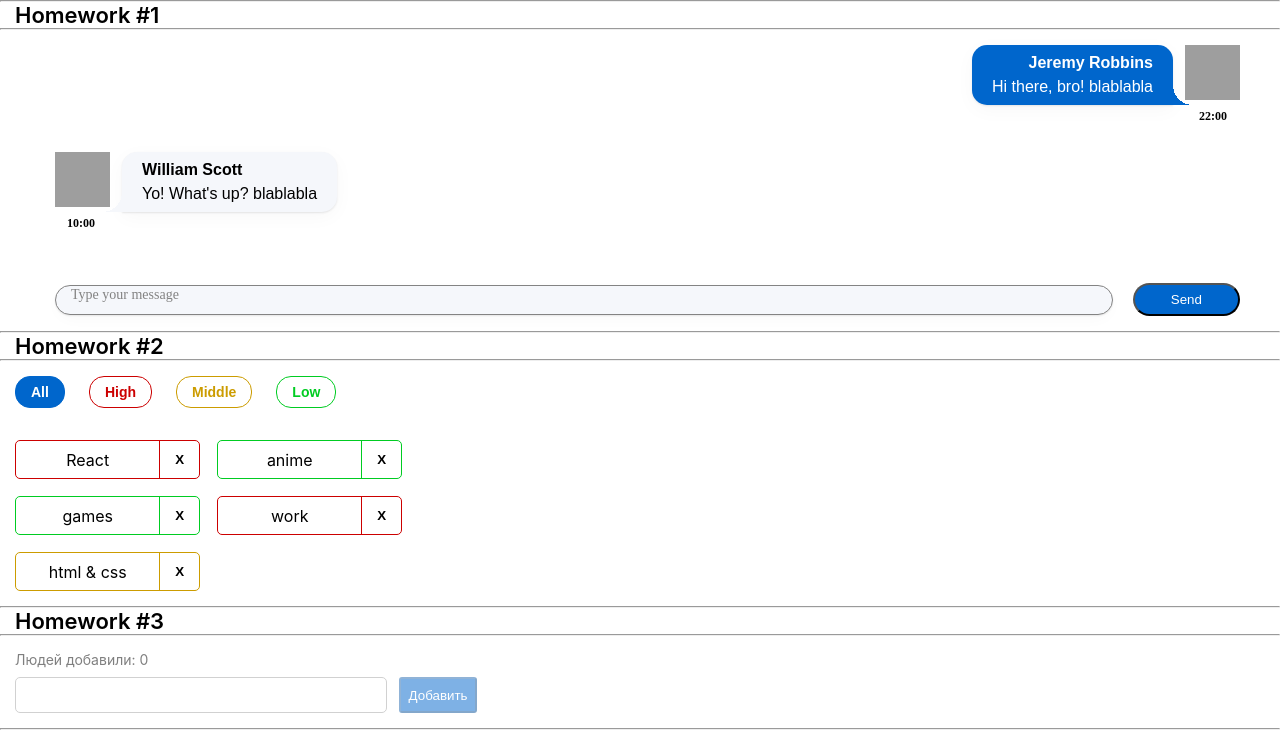
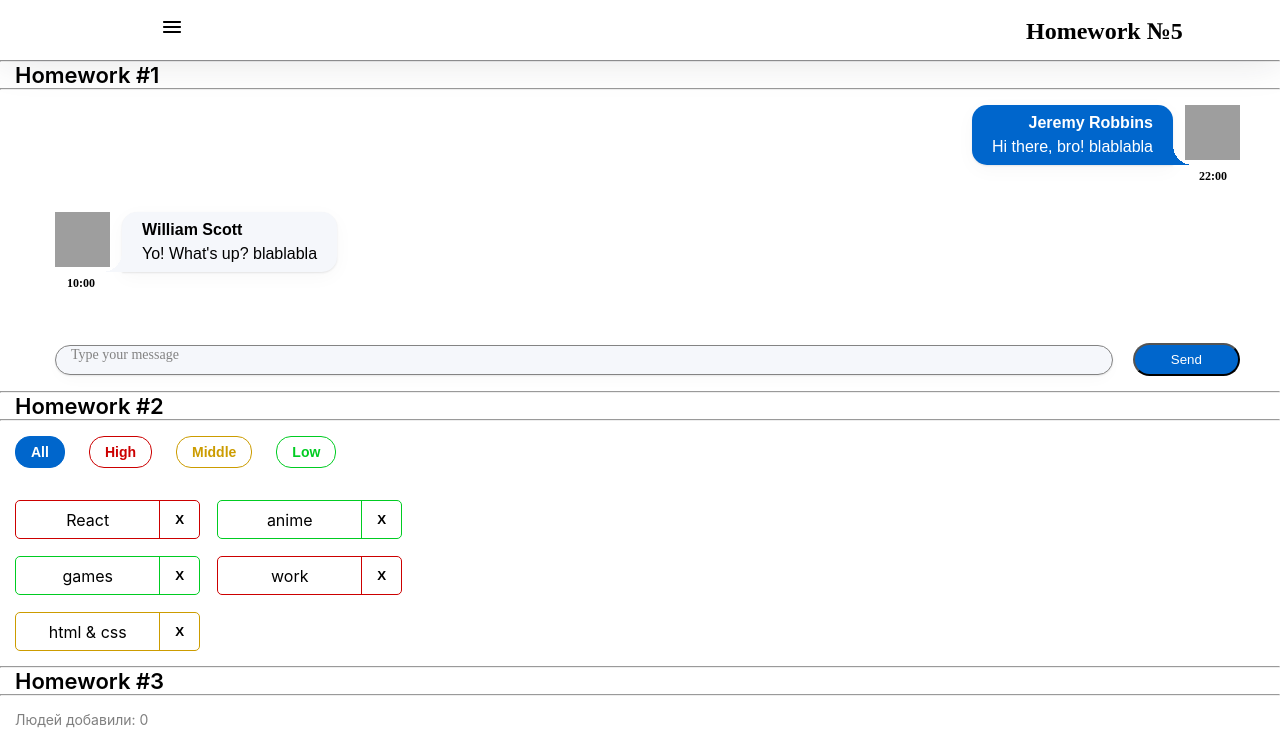
Before and after one commit to katsiarynalashcheuskaya/autotest-homeworks, a React (Create React App) app: page /#/preJunior in a window 1280 px wide. Before the commit this address led to /. Shown: the top 733 px of the page. Built offline with nearby package versions, Linux system fonts and the light colour scheme; grey boxes are pictures that could not be loaded.

Commit message:
homework 5 was done

```diff
--- a/src/s1-main/App.tsx
+++ b/src/s1-main/App.tsx
@@ -1,20 +1,15 @@
 import React from 'react'
 import s from './App.module.css'
-import HW1 from '../s2-homeworks/hw01/HW1'
-import HW2 from "../s2-homeworks/hw02/HW2";
-import HW3 from "../s2-homeworks/hw03/HW3";
-import HW4 from "../s2-homeworks/hw04/HW4";
+import HW5 from '../s2-homeworks/hw05/HW5'
 
 function App() {
     return (
         <div className={s.App}>
-            <HW1/>
+            {/*<HW1/>
             <HW2/>
             <HW3/>
-            <HW4/>
-
-            {/*при выполнении дз 5 и более - закомментировать здесь дз 1-4, так как они есть внутри дз 5*/}
-            {/*<HW5/>*/}
+            <HW4/>*/}
+            <HW5/>
         </div>
     )
 }
--- a/src/s2-homeworks/hw04/Stand.tsx
+++ b/src/s2-homeworks/hw04/Stand.tsx
@@ -49,7 +49,9 @@ const Stand = () => {
                 </div>
                 {/*красная кнопка:*/}
                 <div>
-                    <SuperButton id={'hw4-super-button-red'} xType={'red'}>
+                    <SuperButton
+                    id={'hw4-super-button-red'}
+                    xType={'red'}>
                         Опасность
                     </SuperButton>
                 </div>
--- a/src/s2-homeworks/hw05/Pages.tsx
+++ b/src/s2-homeworks/hw05/Pages.tsx
@@ -1,14 +1,14 @@
 import React from 'react'
-import { Routes, Route, Navigate } from 'react-router-dom'
+import {Routes, Route, Navigate} from 'react-router-dom'
 import Error404 from './pages/Error404'
 import PreJunior from './pages/PreJunior'
 import Junior from './pages/Junior'
 import JuniorPlus from './pages/JuniorPlus'
 
 export const PATH = {
-    PRE_JUNIOR: '/pre-junior',
+    PRE_JUNIOR: '/preJunior',
     JUNIOR: '/junior',
-    JUNIOR_PLUS: '/junior-plus',
+    JUNIOR_PLUS: '/juniorPlus',
 }
 
 function Pages() {
@@ -18,15 +18,15 @@ function Pages() {
             <Routes>
                 {/*роутинг будут писать студенты*/}
                 {/*в начале мы попадаем на страницу '/' и переходим сразу на страницу /pre-junior*/}
-                {/*<Route ...*/}
+                <Route path={'/'} element={<PreJunior />}/>
 
                 {/*роуты для /pre-junior, /junior, /junior-plus*/}
-                {/*<Route ...*/}
-                {/*<Route ...*/}
-                {/*<Route ...*/}
+                <Route path={PATH.PRE_JUNIOR} element={<PreJunior />}/>
+                <Route path={PATH.JUNIOR} element={<Junior />}/>
+                <Route path={PATH.JUNIOR_PLUS} element={<JuniorPlus />}/>
 
                 {/*роут для несуществующей страницы должен отрисовать <Error404 />*/}
-                {/*<Route ...*/}
+                <Route path={'/*'} element={<Error404 />}/>
             </Routes>
         </div>
     )
--- a/src/s2-homeworks/hw05/header/Header.module.css
+++ b/src/s2-homeworks/hw05/header/Header.module.css
@@ -1,8 +1,35 @@
 .burgerMenuIcon {
+    position: absolute;
+    left: 12.5%;
+    right: 12.5%;
+    top: 25%;
+    bottom: 66.67%;
 }
 
 .header {
+    position: relative;
+    width: 100%;
+    min-width: 1280px;
+    height: 60px;
+    left: 0px;
+    top: 0px;
+    background: #FFFFFF;
+    box-shadow: 0px 0px 40px rgba(29, 33, 38, 0.13), 0px 0px 2px rgba(29, 33, 38, 0.1);
 }
 
 .header h1 {
+    position: absolute;
+    width: 184px;
+    height: 29px;
+    left: 1026px;
+    top: 17px;
+    font-family: 'Montserrat', serif;
+    font-style: normal;
+    font-weight: 600;
+    font-size: 24px;
+    line-height: 29px;
+    color: #000000;
+
+
+
 }
--- a/src/s2-homeworks/hw05/header/Header.tsx
+++ b/src/s2-homeworks/hw05/header/Header.tsx
@@ -15,7 +15,7 @@ export const Header: FC<PropsType> = ({handleOpen}) => {
 
     const pageName =
         currentPath === PATH.PRE_JUNIOR
-            ? 'Pre-junior'
+            ? 'Homework №5'
             : currentPath === PATH.JUNIOR
                 ? 'Junior'
                 : currentPath === PATH.JUNIOR_PLUS
--- a/src/s2-homeworks/hw05/sidebar/Sidebar.module.css
+++ b/src/s2-homeworks/hw05/sidebar/Sidebar.module.css
@@ -1,25 +1,59 @@
 .sidebar {
+    position: absolute;
+    z-index: 100;
 }
 
 .sidebar.open {
+    width: 317px;
+    height: 100%;
+    background: #FFFFFF;
+    box-shadow: 0px 10px 40px rgba(29, 33, 38, 0.13), 0px 1px 2px rgba(29, 33, 38, 0.1);
+    border-radius: 0px;
 }
 
 .background {
+    position: absolute;
+    width: 100%;
+    height: 100%;
+    background: #000000;
+    opacity: 0.3;
+    z-index: 100;
 }
 
 .nav {
+    position: relative;
+    display: flex;
+    flex-direction: column;
+    margin-top: 63px;
+    margin-left: 73px;
 }
 
 .nav a {
+    font-family: 'Montserrat', serif;
+    font-style: normal;
+    font-weight: 600;
+    font-size: 22px;
+    color: #000000;
+    margin: 25px;
 }
 
 .nav a:hover {
+   color: #58ACFF;
+    text-decoration: none;
+
 }
 
-.nav a.active {
+.nav a:active {
+    text-decoration-line: underline;
+    color: #0059B2;
 }
 .close {
+    border: none;
+    background-color: #FFFFFF;
 }
 
 .close img {
+    position: absolute;
+    left: 85%;
+    top: 2%;
 }
--- a/src/s2-homeworks/hw05/sidebar/Sidebar.tsx
+++ b/src/s2-homeworks/hw05/sidebar/Sidebar.tsx
@@ -18,20 +18,20 @@ export const Sidebar: FC<PropsType> = ({open, handleClose}) => {
             {open && <div className={s.background} onClick={handleClose}/>}
 
             <aside className={sidebarClass}>
-                <button className={s.close} onClick={handleClose}>
+                {open && <button className={s.close} onClick={handleClose}>
                     <img
                         src={closeIcon}
                         alt="close sidebar"
                         id={'hw5-menu-close'}
                     />
-                </button>
+                </button>}
 
-                <nav id={'hw5-menu'} className={s.nav}>
+                {open && <nav id={'hw5-menu'} className={s.nav}>
                     <NavLink
                         id={'hw5-pre-junior-link'}
                         to={PATH.PRE_JUNIOR}
                         onClick={handleClose}
-                        // className={...} // делает студент
+                        className={({isActive})=>isActive ? s.active : ''}
                     >
                         Pre-junior
                     </NavLink>
@@ -39,7 +39,8 @@ export const Sidebar: FC<PropsType> = ({open, handleClose}) => {
                         id={'hw5-junior-link'}
                         to={PATH.JUNIOR}
                         onClick={handleClose}
-                        // className={...} // делает студент
+                        className={({isActive})=>isActive ? s.active : ''}
+                        /*end*/
                     >
                         Junior
                     </NavLink>
@@ -47,11 +48,11 @@ export const Sidebar: FC<PropsType> = ({open, handleClose}) => {
                         id={'hw5-junior-plus-link'}
                         to={PATH.JUNIOR_PLUS}
                         onClick={handleClose}
-                        // className={...} // делает студент
+                        className={({isActive})=>isActive ? s.active : ''}
                     >
                         Junior Plus
                     </NavLink>
-                </nav>
+                </nav> }
             </aside>
         </>
     )
```
